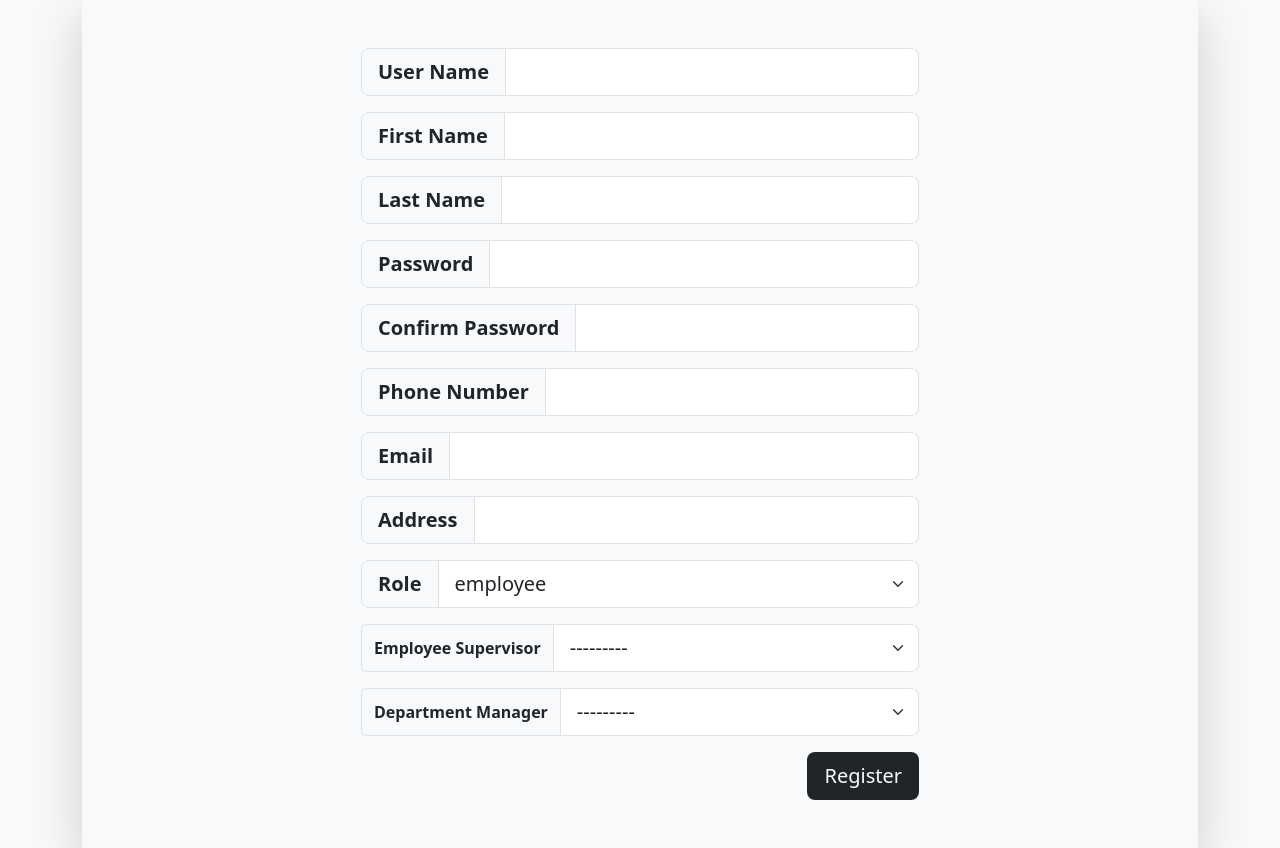
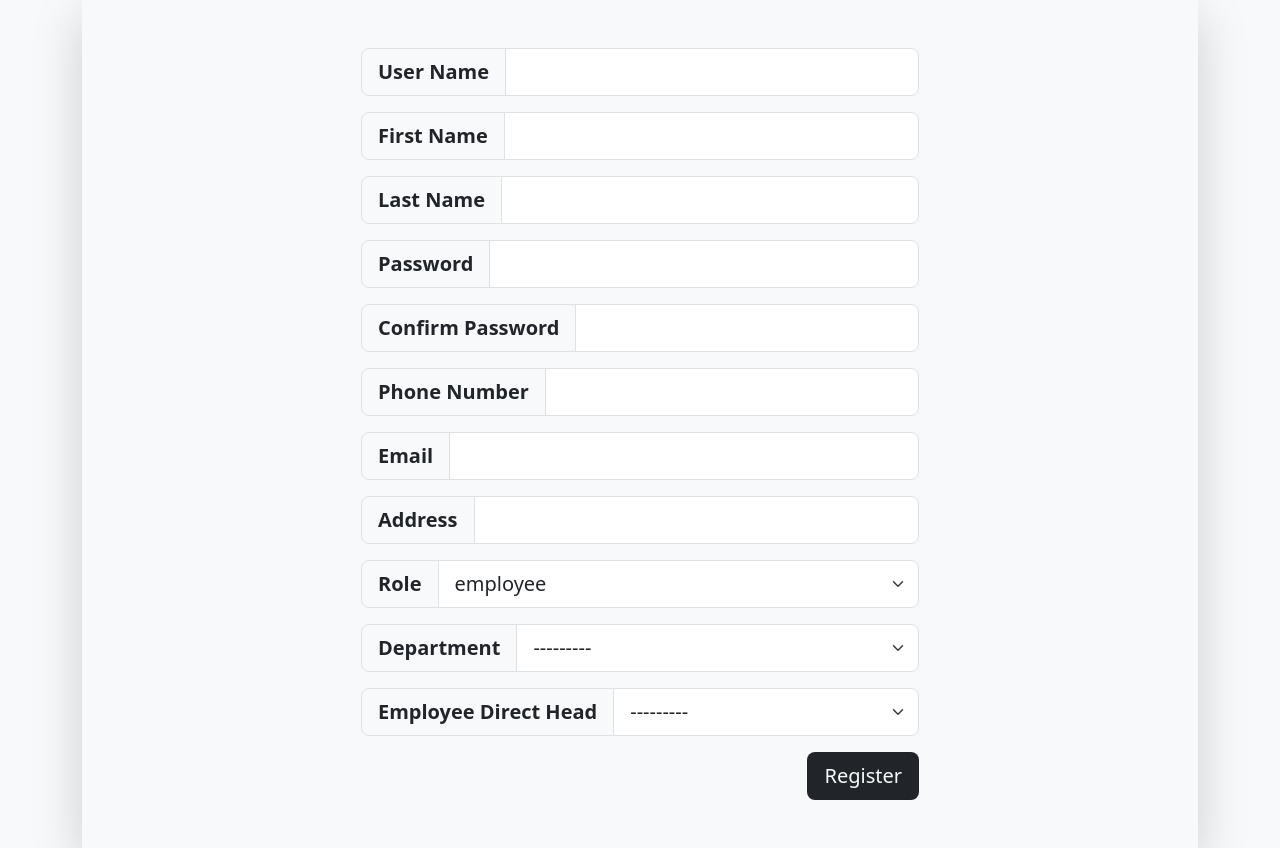
Before and after one commit to Ahmeed-Sayed/Appraisal, a Django app: page /create-user/ in a window 1280 px wide. Run offline with Django 5.2, Linux system fonts and the light colour scheme; data comes from the database, SQL or seed files in the repository; some libraries are stand-ins or nearby versions.

Commit message:
adjusted create user logic

```diff
--- a/accounts/admin.py
+++ b/accounts/admin.py
@@ -2,10 +2,10 @@ from django.contrib import admin
 from accounts.models import *
 
 admin.site.register(Department)
-admin.site.register(SupervisorMore)
+admin.site.register(DirectHeadMore)
 admin.site.register(EmployeeMore)
 admin.site.register(User)
 admin.site.register(Employee)
-admin.site.register(Supervisor)
+admin.site.register(DirectHead)
 admin.site.register(DepartmentManager)
 admin.site.register(HrEmployee)
--- a/accounts/forms.py
+++ b/accounts/forms.py
@@ -2,7 +2,7 @@ from django import forms
 import re
 from django.core.exceptions import ValidationError
 from django.contrib.auth import get_user_model
-from .models import EmployeeMore
+from .models import EmployeeMore,Department
 
 User = get_user_model()
 
@@ -87,24 +87,25 @@ class CombinedForm(forms.Form):
         label_suffix="",
         choices=(
             ("employee", "employee"),
-            ("supervisor", "supervisor"),
+            ("directHead", "directHead"),
             ("departmentManager", "departmentManager"),
             ("hrEmployee", "hrEmployee"),
         ),
         widget=forms.Select(attrs={"class": "form-select form-select-lg"}),
     )
 
-    empSupervisor = forms.ModelChoiceField(
-        label='Employee Supervisor',
-        queryset=User.objects.filter(role=User.Roles.supervisor),
+    empDirectHead = forms.ModelChoiceField(
+        label='Employee Direct Head',
+        queryset=User.objects.filter(role=User.Roles.directHead),
         label_suffix="",
         required=False,
         widget=forms.Select(attrs={"class": "form-select form-select-lg"}),
     )
-    departmentManager = forms.ModelChoiceField(
-        label='Department Manager',
+
+    department = forms.ModelChoiceField(
+        label='Department',
         label_suffix="",
-        queryset=User.objects.filter(role=User.Roles.departmentManager),
+        queryset=Department.objects.all(),
         required=False,
         widget=forms.Select(attrs={"class": "form-select form-select-lg"}),
     )
@@ -131,8 +132,8 @@ class CombinedForm(forms.Form):
         if self.cleaned_data["role"] == "employee":
             EmployeeMore.objects.create(
                 user=user,
-                empSupervisor=self.cleaned_data.get("empSupervisor"),
-                departmentManager=self.cleaned_data.get("departmentManager"),
+                empDirectHead=self.cleaned_data.get("empDirectHead"),
+                department=self.cleaned_data.get("department"),
             )
 
         return user
--- a/accounts/models.py
+++ b/accounts/models.py
@@ -35,7 +35,7 @@ class User(AbstractUser):
 
     class Roles(models.TextChoices):
         employee = "employee", "Employee"
-        supervisor = "supervisor", "Supervisor"
+        directHead = "directHead", "DirectHead"
         departmentManager = "departmentManager", "DepartmentManager"
         hrEmployee = "hrEmployee", "HrEmployee"
 
@@ -64,9 +64,9 @@ class EmployeeManager(models.Manager):
         return super().get_queryset(*args, **kwargs).filter(role=User.Roles.employee)
 
 
-class SupervisorManager(models.Manager):
+class DirectHeadManager(models.Manager):
     def get_queryset(self, *args, **kwargs):
-        return super().get_queryset(*args, **kwargs).filter(role=User.Roles.supervisor)
+        return super().get_queryset(*args, **kwargs).filter(role=User.Roles.directHead)
 
 
 class DepartmentManagerManager(models.Manager):
@@ -91,20 +91,20 @@ class DepartmentManager(User):
         proxy = True
 
 
-class SupervisorMore(models.Model):
+class DirectHeadMore(models.Model):
     user = models.OneToOneField(User, on_delete=models.CASCADE, default=1)
 
     departmentManager = models.ForeignKey(
         DepartmentManager,
-        related_name="supervisorDepartmentManager",
+        related_name="directHeadDepartmentManager",
         on_delete=models.SET_NULL,
         null=True,
     )
 
 
-class Supervisor(User):
-    objects = SupervisorManager()
-    role = User.Roles.supervisor
+class DirectHead(User):
+    objects = DirectHeadManager()
+    role = User.Roles.directHead
 
     @property
     def more(self):
@@ -124,8 +124,8 @@ class HrEmployee(User):
 
 class EmployeeMore(models.Model):
     user = models.OneToOneField(User, on_delete=models.CASCADE, default=1)
-    empSupervisor = models.ForeignKey(
-        Supervisor, related_name="supervisor", on_delete=models.SET_NULL, null=True
+    empDirectHead = models.ForeignKey(
+        DirectHead, related_name="directHead", on_delete=models.SET_NULL, null=True
     )
     departmentManager = models.ForeignKey(
         DepartmentManager,
--- a/accounts/templates/accounts/createUser.html
+++ b/accounts/templates/accounts/createUser.html
@@ -3,7 +3,7 @@
 <div class="container" >
   <div class="d-flex justify-content-center shadow shadow-lg py-5">
     <form method="post" class="w-50" id="registrationForm">
-      {% csrf_token %} {%for field in form%} {%if field.html_name != 'empSupervisor' and field.html_name != 'departmentManager' %}
+      {% csrf_token %} {%for field in form%} {%if field.html_name != 'empDirectHead' and field.html_name != 'department' %}
 
       <div class="input-group input-group-lg mb-3">
         <span class="input-group-text  fw-bold " id="basic-addon1"
@@ -13,22 +13,22 @@
       </div>
       {%endif%} {%endfor%}
       <div id="employeeMoreFields" style="display: none">
-        <div class="input-group mb-3">
-          <span class="input-group-text  fw-bold  " id="basic-addon1"
-            >{{ form.empSupervisor.label_tag }}</span
-          >
-          {{form.empSupervisor}}
+        <div class="input-group input-group-lg mb-3">
+          <span class="input-group-text  fw-bold " id="basic-addon1"  >{{ form.department.label_tag }}</span   >
+          {{form.department}}
         </div>
-        <div class="input-group mb-3">
-          <span class="input-group-text  fw-bold " id="basic-addon1"
-            >{{ form.departmentManager.label_tag }}</span
-          >
-          {{form.departmentManager}}
+        <div class="input-group input-group-lg mb-3">
+          <span class="input-group-text  fw-bold  " id="basic-addon1">{{ form.empDirectHead.label_tag }}</span  >
+          {{form.empDirectHead}}
         </div>
+
       </div>
       <div class='d-flex justify-content-end'>
       <button put type="submit"  class='btn btn-lg bg-dark text-light px-3 py-2' >Register</button>
-      </div></form>
+      </div>
+    </form>
+  </div>
+</div>
 
     <script>
       function toggleEmployeeMoreFields() {
--- a/accounts/templates/accounts/home.html
+++ b/accounts/templates/accounts/home.html
@@ -2,5 +2,9 @@
 
 <div class="container">
   <p class="fs-2">Home</p>
+  <a href="{%url 'create-user' %}"  ><button type="button" class="btn btn-lg bg-primary text-light">Create New User</button></a
+  >
+  <a href="{%url 'login' %}" ><button type="button" class="btn btn-lg bg-primary text-light">Login</button></a
+  >
 </div>
 {%endblock%}
```
Also changed, not shown: accounts/migrations/0008_directheadmore_and_more.py (added), db.sqlite3.
